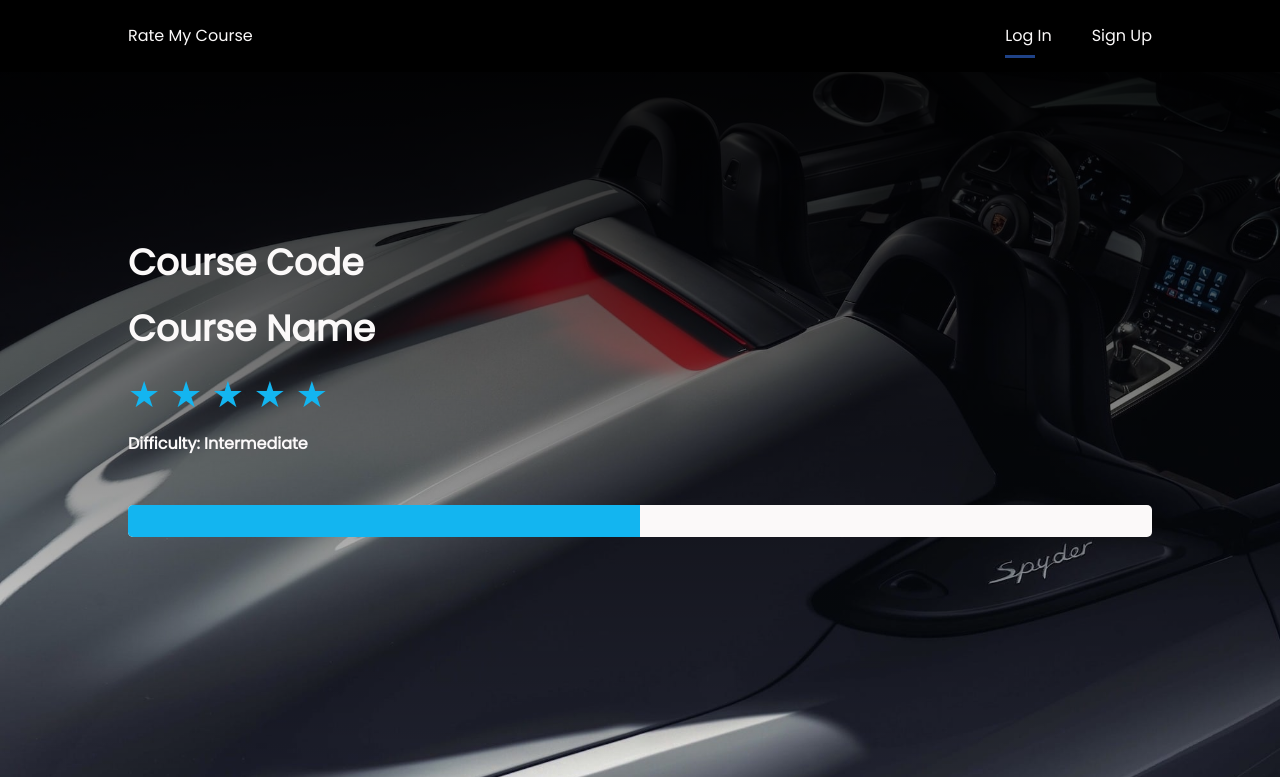
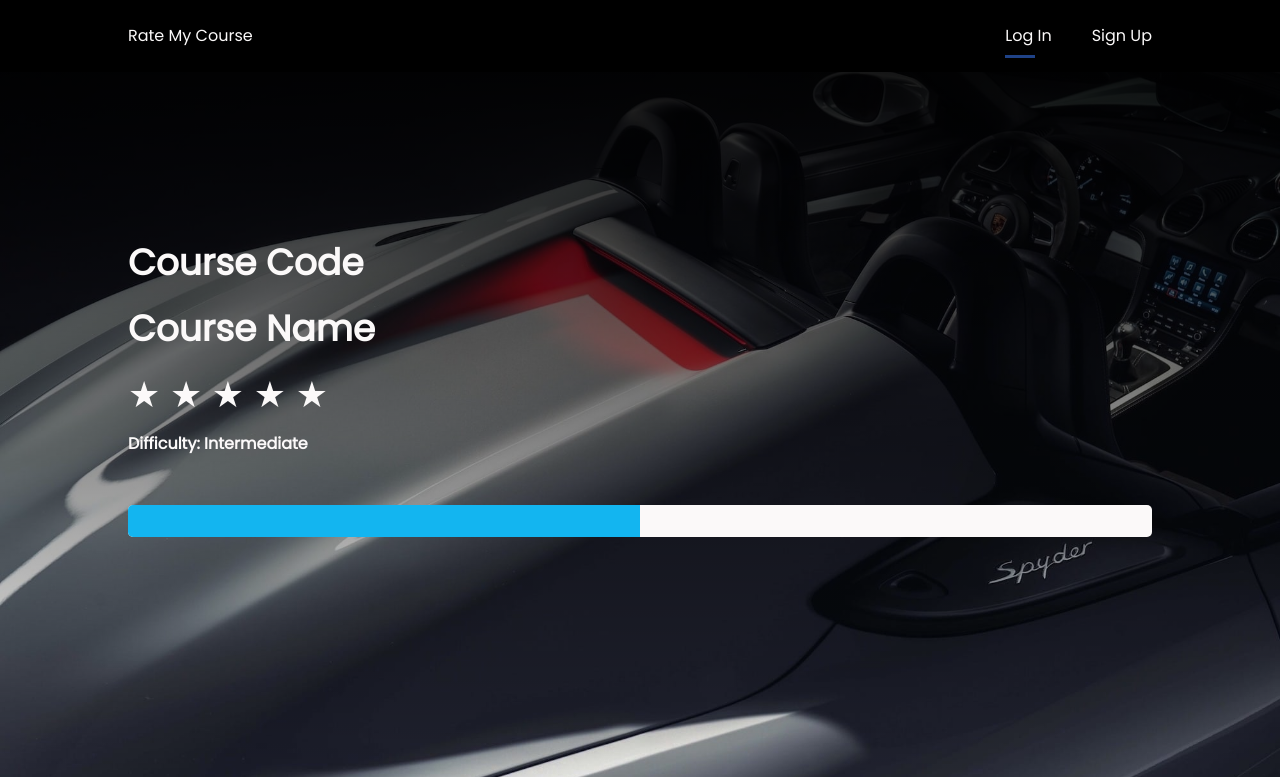
Before and after one commit to mehtameet12/RateMyCourse, a Django app: page /results/ in a window 1280 px wide. Shown: the top 777 px of the page. Run offline with Django 4.2, Linux system fonts and the light colour scheme.

Commit message:
not much

```diff
--- a/RateMyCourse/static/Css/styles.css
+++ b/RateMyCourse/static/Css/styles.css
@@ -605,6 +605,11 @@
     color: var(--first-color-lighten);
 }
 
+.star {
+    /* Default star color */
+    color: var(--first-color-lighten);
+}
+
 .graph {
     width: 100%;
     height: 2rem;
--- a/RateMyCourse/templates/results.html
+++ b/RateMyCourse/templates/results.html
@@ -109,7 +109,7 @@
                     <div class="ratings">
                       <h2 class="ratings__title">Course Code</h2>
                       <h3 class="ratings__title">Course Name</h3>
-                      <div class="ratings__stars">
+                      <div class="ratings__stars" id="star-rating">
                         <span class="star">&#9733;</span>
                         <span class="star">&#9733;</span>
                         <span class="star">&#9733;</span>
@@ -127,6 +127,9 @@
                   </div>
                 </section>
               </section>
+
+
+
 
         </main>
 
```
